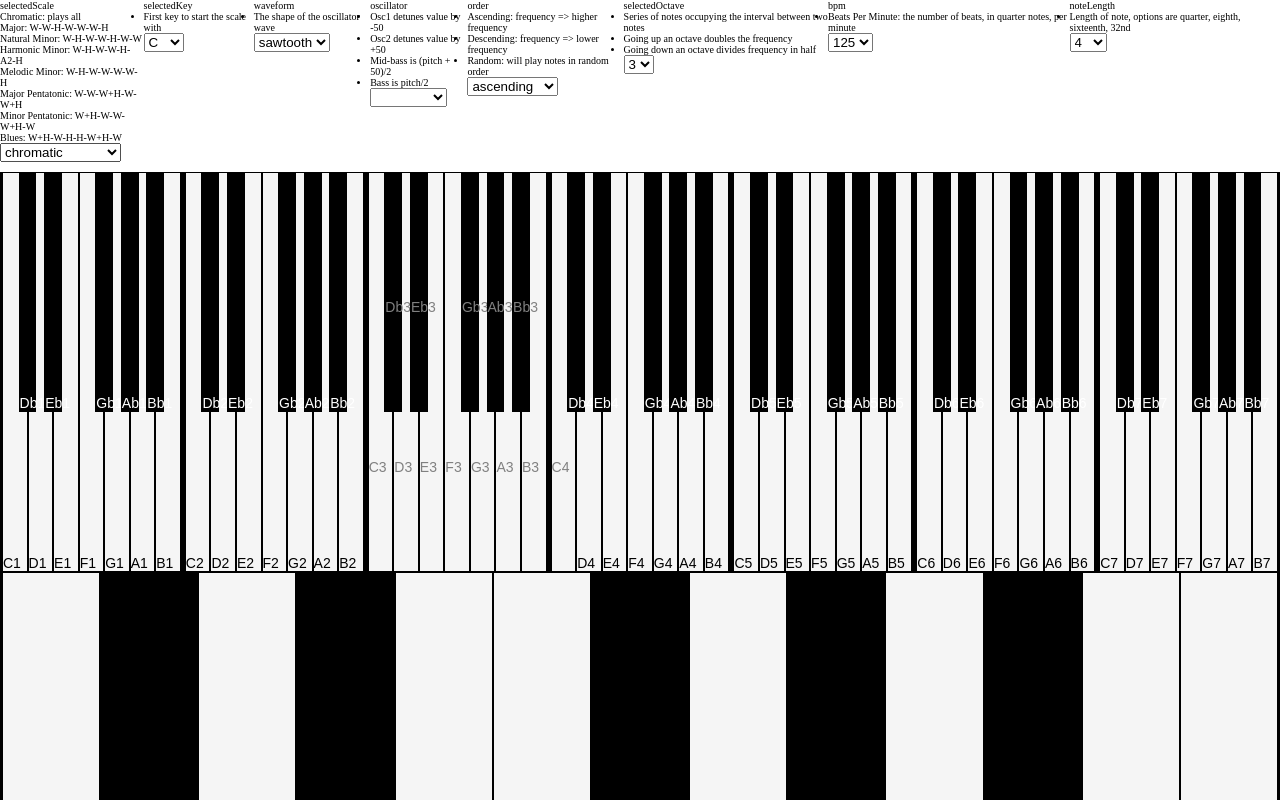
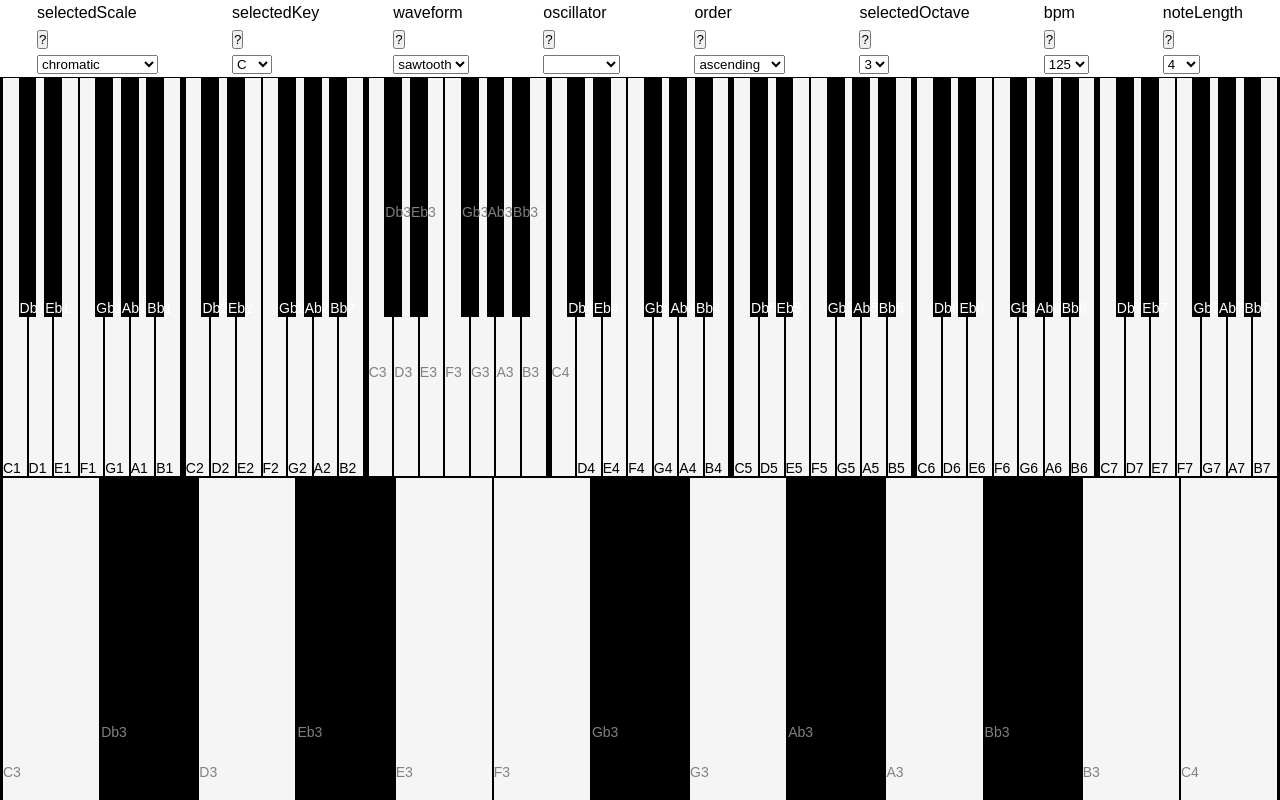
Before and after one commit to dcmorales/digital-keyboard, a React (Create React App) app: page / in a window 1280 px wide. Shown: the top 800 px of the page. Built offline with nearby package versions, Linux system fonts and the light colour scheme.

Commit message:
Added button with event to infoText

```diff
--- a/src/App.css
+++ b/src/App.css
@@ -1,30 +1,3 @@
-.selections-container {
-  display: flex;
-  padding-bottom: 10px;
-}
-
-.tooltip {
-  position: relative;
-  display: inline-block;
-}
-
-.tooltip .tooltiptext {
-  visibility: hidden;
-  width: 300px;
-  background-color: black;
-  color: #fff;
-  border-radius: 6px;
-  padding: 5px;
-
-  /* Position the tooltip */
-  position: absolute;
-  z-index: 3;
-}
-
-.tooltip:hover .tooltiptext {
-  visibility: visible;
-}
-
 .keyboard-container {
   display: flex;
   width: 100%;
--- /dev/null
+++ b/src/components/Selections/InfoText.js
@@ -0,0 +1,25 @@
+import React from 'react';
+
+import { selectionInfo } from '../../values/selectionInfo';
+
+const InfoText = ({ arrNum, selectionName, showInfoText, onButtonClick }) => {
+  return (
+    <div className="selection-detail__info-text">
+      <button
+        className="selection-detail__info-text-button"
+        onClick={onButtonClick}
+      >
+        {showInfoText ? 'x' : '?'}
+      </button>
+      {showInfoText ? (
+        <ul className="selection-detail__info-text-list">
+          {selectionInfo[arrNum].map((info, i) => (
+            <li key={i}>{info}</li>
+          ))}
+        </ul>
+      ) : null}
+    </div>
+  );
+};
+
+export default InfoText;
--- a/src/components/Selections/Label.js
+++ b/src/components/Selections/Label.js
@@ -1,20 +1,9 @@
 import React from 'react';
 
-import { selectionInfo } from '../../values/selectionInfo';
-
-const Label = ({ arrNum, selectionName }) => {
+const Label = ({ selectionName }) => {
   return (
-    // <label className="tooltip" htmlFor={`${selectionName}`}>
     <label className="selection-detail__label" htmlFor={`${selectionName}`}>
       {selectionName}
-      {/* <span className="tooltiptext"> */}
-      <span className="selection-detail__info-text">
-        <ul>
-          {selectionInfo[arrNum].map((info, i) => (
-            <li key={i}>{info}</li>
-          ))}
-        </ul>
-      </span>
     </label>
   );
 };
--- a/src/components/Selections/SelectionDetail.js
+++ b/src/components/Selections/SelectionDetail.js
@@ -3,11 +3,13 @@ import React from 'react';
 import { optionsNaN } from '../../values/optionsNaN';
 
 import DropdownOptions from './DropdownOptions';
+import InfoText from './InfoText';
 import Label from './Label';
 
 class SelectionDetail extends React.Component {
   state = {
     optionsDefined: [],
+    showInfoText: false,
   };
 
   componentDidMount() {
@@ -32,11 +34,22 @@ class SelectionDetail extends React.Component {
     });
   }
 
+  onButtonClick = () => {
+    this.setState({ showInfoText: !this.state.showInfoText });
+  };
+
   render() {
     const { arrNum, selectionName, selectionValue } = this.props;
     return (
       <div className="selection-detail">
-        <Label arrNum={arrNum} selectionName={selectionName} />
+        <Label selectionName={selectionName} />
+
+        <InfoText
+          arrNum={arrNum}
+          selectionName={selectionName}
+          showInfoText={this.state.showInfoText}
+          onButtonClick={this.onButtonClick}
+        />
 
         <DropdownOptions
           selectionName={selectionName}
--- /dev/null
+++ b/src/sass/_abstracts.scss
@@ -0,0 +1,18 @@
+//******************************************************************************
+//VARIABLES
+
+//Color
+$color-primary: #0059b2;
+$color-primary-light: #3399ff;
+$color-primary-dark: #004a8d;
+
+$color-grey-light-1: #f7f7f7;
+
+$color-grey-dark-1: #777;
+
+$color-white: #fff;
+$color-black: #000;
+
+// Font
+$default-font-size: 1.6rem;
+$font-primary: sans-serif;
--- a/src/sass/_base.scss
+++ b/src/sass/_base.scss
@@ -7,9 +7,12 @@
 }
 
 html {
+  box-sizing: border-box;
   font-size: 62.5%;
 }
 
 body {
-  box-sizing: border-box;
+  font-family: $font-primary;
+  font-weight: 300;
+  line-height: 1.6;
 }
--- a/src/sass/_components.scss
+++ b/src/sass/_components.scss
@@ -5,6 +5,12 @@
   &__info-text {
   }
 
+  &__info-text-button {
+  }
+
+  &__info-text-list {
+  }
+
   &__dropdown-menu {
   }
 }
--- a/src/sass/_layout.scss
+++ b/src/sass/_layout.scss
@@ -1,5 +1,12 @@
 .app-container {
+  margin: 0;
+  max-width: 100%;
+  width: 100%;
 }
 
 .selections-container {
+  font-size: $default-font-size;
+
+  display: flex;
+  justify-content: space-around;
 }
--- a/src/sass/main.scss
+++ b/src/sass/main.scss
@@ -1,3 +1,4 @@
+@import 'abstracts';
 @import 'base';
 @import 'layout';
 @import 'components';
```
